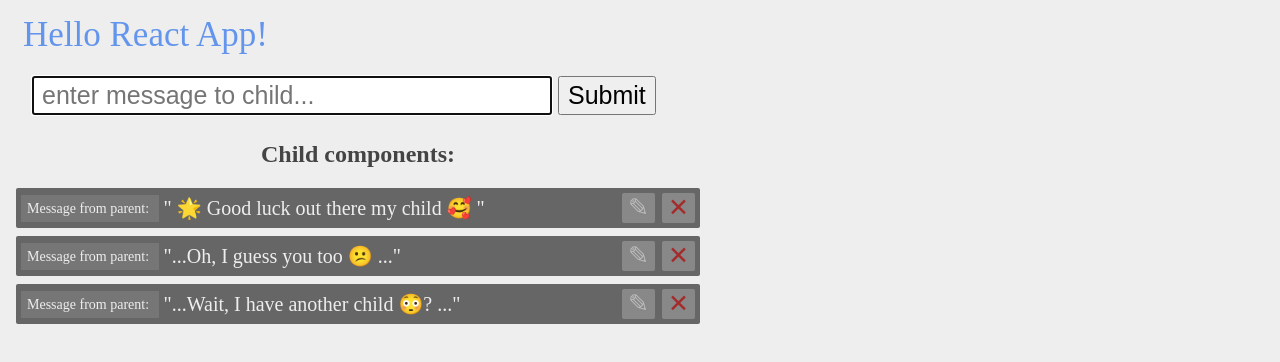
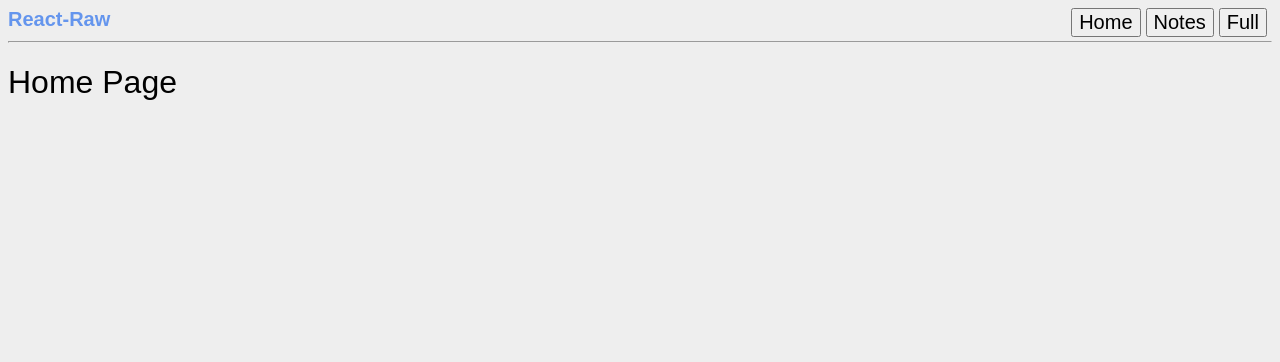
Before and after one commit to robbobfrh84/react-raw, a React (Create React App) app: page / in a window 1280 px wide. Shown: the top 362 px of the page. Built offline with nearby package versions, Linux system fonts and the light colour scheme.

Commit message:
adding react router

```diff
--- a/src/App.js
+++ b/src/App.js
@@ -1,101 +1,38 @@
 import React from "react"
-// import { BrowserRouter, Route } from "react-router-dom"
+import { BrowserRouter, Route } from "react-router-dom"
 
-/* style sheets */
+/* styles */
 import "./style.css"
 
-// /* components */
-import Note from "./components/Note"
-import Form from "./components/Form"
-
-/* pages */
+/* navBar pages */
+import NavBar from "./components/NavBar"
 import Home from "./components/pages/Home"
 import Notes from "./components/pages/Notes"
 
+/* Full pages */
+import Full from "./components/pages/Notes"
+
 function App() {
+
+  const pages = {
+    title: "React-Raw"
+  }
+
   return (
-    <Notes />
+    <BrowserRouter>
+      <div>
+        <div>
+          <NavBar title={pages.title}/>
+          <Route exact path="/" component={Home} />
+          <Route exact path="/notes" component={Notes} />
+        </div>
+        <div>
+          <Route exact path="/full" component={Full} />
+        </div>
+      </div>
+    </BrowserRouter>
   )
+
 }
 
 export default App
-
-//
-// class App extends React.Component {
-//
-//   state = {
-//     title: "Hello React App!",
-//     messageToChildren: [
-//       " 🌟 Good luck out there my child 🥰 ",
-//       "...Oh, I guess you too 😕 ...",
-//       "...Wait, I have another child 😳? ..."
-//     ],
-//     currentMessage: "",
-//     edit: "new",
-//     titleStyle: {
-//       color: "cornflowerblue",
-//       margin: 15,
-//       fontSize: 35
-//     }
-//   }
-//
-//   addMessage = (message) => {
-//     const arr = [...this.state.messageToChildren]
-//     arr.push(message)
-//     this.setState({ messageToChildren: arr })
-//   }
-//
-//   deleteMessage = (index) => {
-//     const arr = [...this.state.messageToChildren]
-//     arr.splice(index, 1)
-//     this.setState({ messageToChildren: arr })
-//   }
-//
-//   updateMessage = (index, message) => {
-//     this.setState({ edit: index, currentMessage: message })
-//   }
-//
-//   cancelUpdateMessage = () => {
-//     this.setState({ edit: "new", currentMessage: "" })
-//   }
-//
-//   saveMessage = (updatedMessage) => {
-//     const arr = [...this.state.messageToChildren]
-//     arr[this.state.edit] = updatedMessage
-//     this.setState({ messageToChildren: arr, edit: "new", currentMessage: ""  })
-//   }
-//
-//   render() {
-//     return (
-//       <div>
-//         <div style={this.state.titleStyle}>{this.state.title}</div>
-//
-//         <Form
-//           addMessage={this.addMessage}
-//           currentMessage={this.state.currentMessage}
-//           cancelUpdateMessage={this.cancelUpdateMessage}
-//           saveMessage={this.saveMessage}
-//           edit={this.state.edit}
-//         />
-//
-//         <h2 className="heading"> Child components: </h2>
-//
-//         {this.state.messageToChildren.map( (message, i) => (
-//           <Note
-//             fromParent={message}
-//             index={i}
-//             key={i}
-//             deleteMessage={this.deleteMessage}
-//             updateMessage={this.updateMessage}
-//             saveMessage={this.saveMessage}
-//             edit={this.state.edit}
-//           />
-//         ))}
-//
-//       </div>
-//     )
-//   }
-//
-// }
-//
-// export default App
--- /dev/null
+++ b/src/components/NavBar/index.js
@@ -0,0 +1,18 @@
+import React from "react"
+import "./style.css"
+
+function NavBar(props) {
+  return (
+    <div className="navBar">
+      {props.title}
+      <div className="right-nav">
+        <button> Home </button>
+        <button> Notes </button>
+        <button> Full </button>
+      </div>
+      <hr />
+    </div>
+  )
+}
+
+export default NavBar
--- /dev/null
+++ b/src/components/NavBar/style.css
@@ -0,0 +1,13 @@
+.navBar {
+  font-size: 20px;
+  color: cornflowerblue;
+  font-weight: bold;
+}
+.right-nav {
+  float: right;
+}
+.navBar button {
+  cursor: pointer;
+  font-size: 20px;
+  margin-right: 5px;
+}
--- a/src/components/pages/Home.js
+++ b/src/components/pages/Home.js
@@ -0,0 +1,9 @@
+import React from "react"
+
+function Home() {
+  return (
+    <h1> Home Page </h1>
+  )
+}
+
+export default Home
--- a/src/components/pages/Notes.js
+++ b/src/components/pages/Notes/index.js
@@ -1,11 +1,11 @@
 import React from "react"
-import Note from "../Note"
-import Form from "../Form"
+import Note from "../../Note"
+import Form from "../../Form"
+import "./style.css"
 
 class Notes extends React.Component {
 
   state = {
-    title: "Hello React App!",
     messageToChildren: [
       " 🌟 Good luck out there my child 🥰 ",
       "...Oh, I guess you too 😕 ...",
@@ -13,11 +13,6 @@ class Notes extends React.Component {
     ],
     currentMessage: "",
     edit: "new",
-    titleStyle: {
-      color: "cornflowerblue",
-      margin: 15,
-      fontSize: 35
-    }
   }
 
   addMessage = (message) => {
@@ -48,8 +43,7 @@ class Notes extends React.Component {
 
   render() {
     return (
-      <div>
-        <div style={this.state.titleStyle}>{this.state.title}</div>
+      <div className="notes">
 
         <Form
           addMessage={this.addMessage}
--- /dev/null
+++ b/src/components/pages/Notes/style.css
@@ -0,0 +1,7 @@
+.notes {
+  max-width: 700px;
+}
+.heading {
+  text-align: center;
+  color: #444;
+}
--- a/src/style.css
+++ b/src/style.css
@@ -1,8 +1,7 @@
+* {
+  font-family: sans-serif;
+  font-weight: lighter;
+}
 body {
   background-color: #eee;
-  max-width: 700px;
 }
-.heading {
-  text-align: center;
-  color: #444;
-}
```
Also changed, not shown: src/components/pages/Full.js (added, +9 -0 lines).
